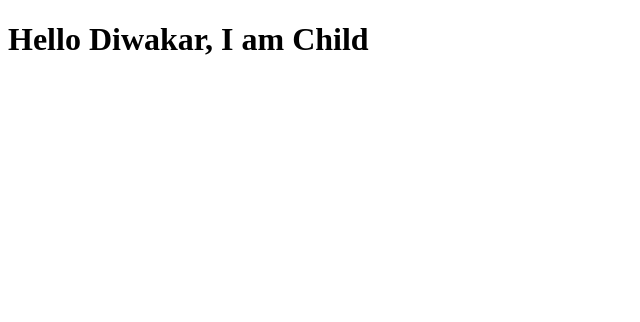
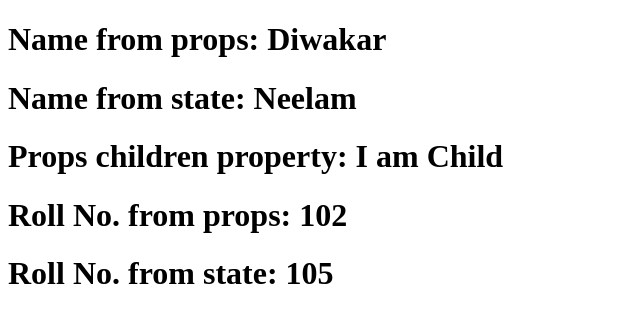
Before and after one commit to diwakarsharma95/demo-react-app, a React (Create React App) app: page / in a window 1280 px wide. Shown: the top 322 px of the page, without its empty margins (0-640 px from the left). Built offline with nearby package versions, Linux system fonts and the light colour scheme; the HTML template or start-up script is replaced by a standard one.

Commit message:
States in React

```diff
--- a/src/Student.js
+++ b/src/Student.js
@@ -1,4 +1,4 @@
-import React, { Component } from 'react'
+import React, { Component, Fragment } from 'react'
 import pt from 'prop-types'
 
 // const Student = (props) => {
@@ -9,9 +9,44 @@ import pt from 'prop-types'
 // 	)
 // }
 
+// class Student extends Component {
+// 	state = {
+// 		name: "Neelam",
+// 		rollno: 105
+// 	}
+// 	render() {
+// 	return (
+// 		<Fragment>
+// 			<h1>Name from props: {this.props.name}</h1>
+// 			<h1>Name from state: {this.state.name}</h1>
+// 			<h1>Props children property: {this.props.children}</h1>
+// 			<h1>Roll No. from props: {this.props.rollno}</h1>
+// 			<h1>Roll No. from state: {this.state.rollno}</h1>
+// 		</Fragment>
+// 	)
+// 	}
+// }
+
+
+// setting state using constructor
 class Student extends Component {
-	render() {
-	return <h1>Hello {this.props.name}, {this.props.children}</h1>
+	constructor(props){
+		super(props)
+		this.state = {
+			name: "Neelam",
+			rollno: 105
+		}
+	}
+	render(){
+	return (
+		<Fragment>
+			<h1>Name from props: {this.props.name}</h1>
+			<h1>Name from state: {this.state.name}</h1>
+			<h1>Props children property: {this.props.children}</h1>
+			<h1>Roll No. from props: {this.props.rollno}</h1>
+			<h1>Roll No. from state: {this.state.rollno}</h1>
+		</Fragment>
+	)
 	}
 }
 
--- a/src/index.js
+++ b/src/index.js
@@ -4,4 +4,4 @@ import Student from './Student'
 import el from './App'
 
 //Render Element
-ReactDOM.render(<Student name='Diwakar'>I am Child</Student>, document.getElementById('root'))
+ReactDOM.render(<Student name='Diwakar' rollno={102}>I am Child</Student>, document.getElementById('root'))
```
